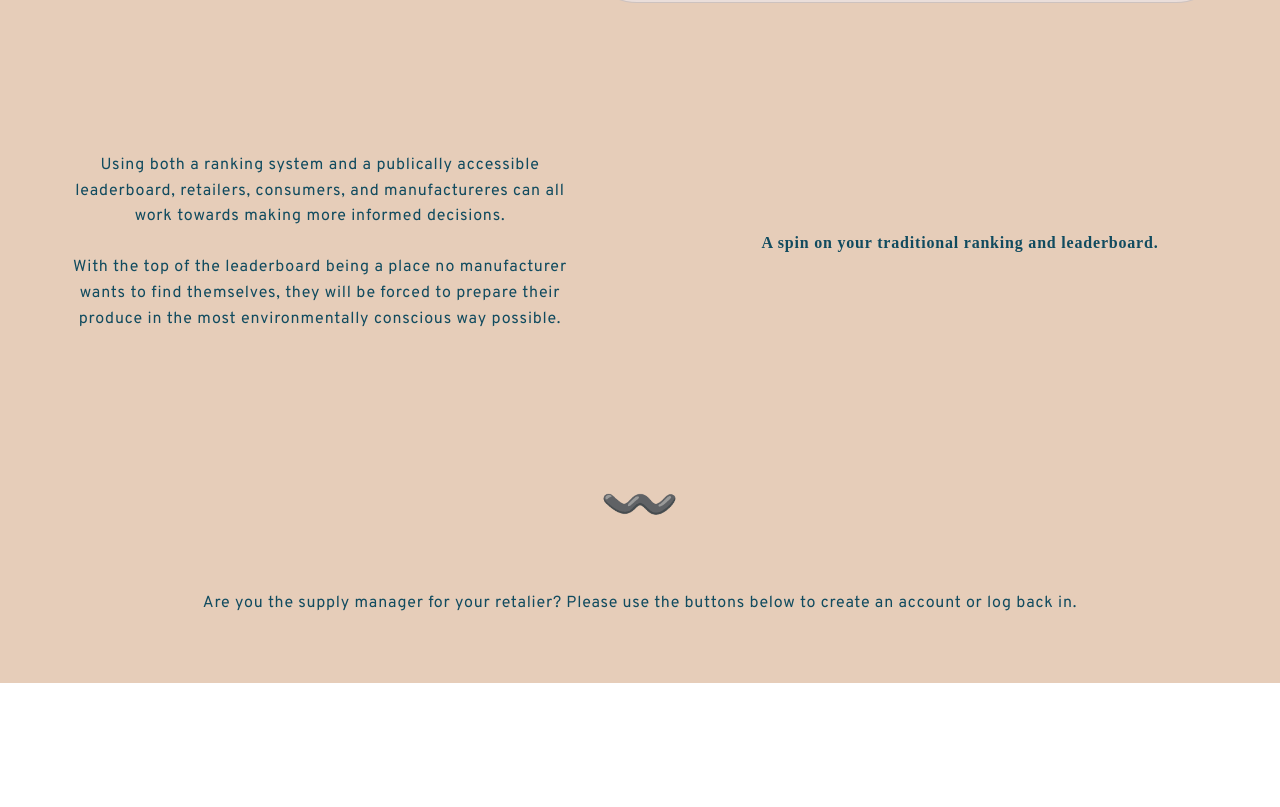
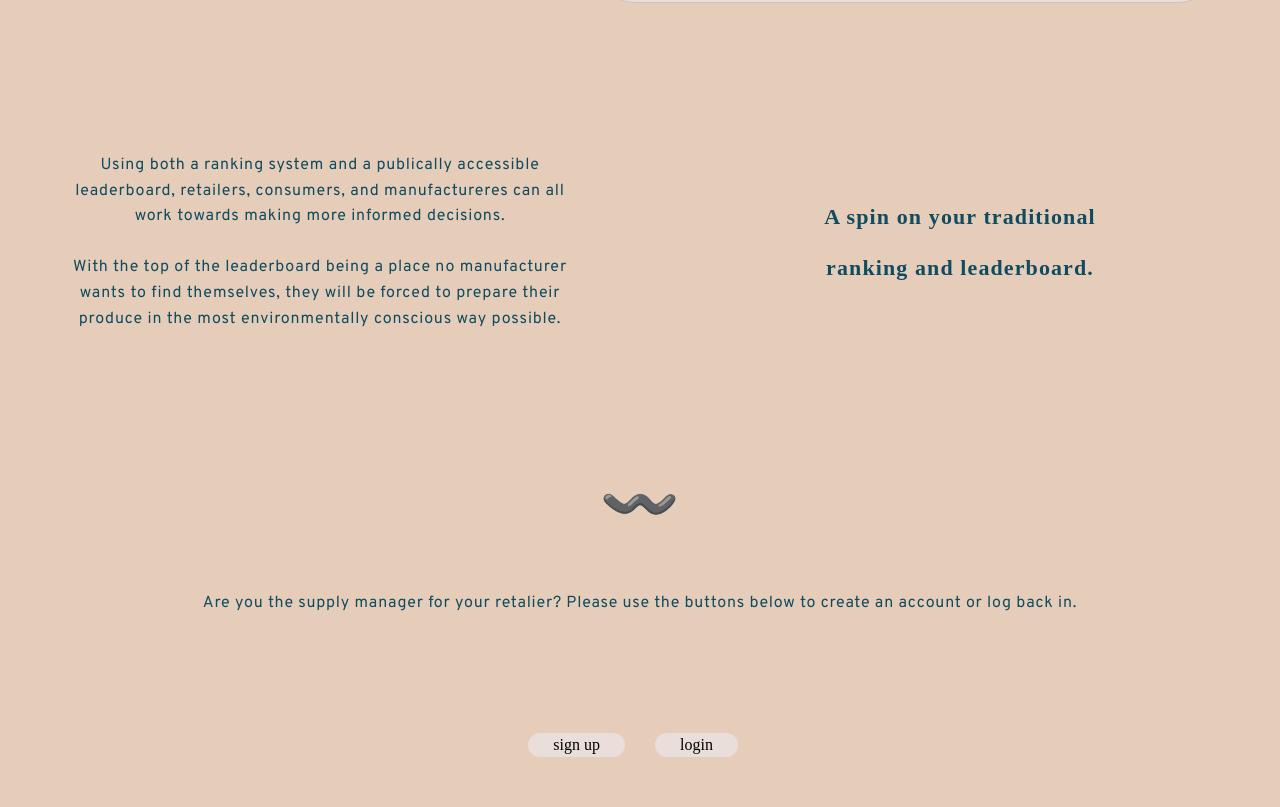
Before and after one commit to Tayef-Shah/Icy, a plain HTML site: page Index.html in a window 1280 px wide. Shown: the part 814-1621 px from the top of the page. Before the commit the page ends 1497 px from the top, so only its background shows below. Drawn offline with nearby package versions, Linux system fonts and the light colour scheme; a web font is replaced by a local one.

Commit message:
Added the rest of the homepage

```diff
--- a/Index.html
+++ b/Index.html
@@ -44,7 +44,7 @@
         <p id="summary">Using both a ranking system and a publically accessible leaderboard, retailers, consumers, and manufactureres can all work towards making more informed decisions.<br><br>With the top of the leaderboard being a place no manufacturer wants to find themselves, they will be forced to prepare their produce in the most environmentally conscious way possible.</p>
       </div>
       <div class="col-md-6" align="center">
-        <p id="summaryslogan">A spin on your traditional ranking and leaderboard.</p>
+        <p id="summaryslogan">A spin on your traditional<br><br>ranking and leaderboard.</p>
       </div>
     </div>
 
@@ -52,6 +52,15 @@
       <div class="col-md-12" align="center">
         <p id="wavy">〰️<br><br><br></p>
         <p id="question">Are you the supply manager for your retalier? Please use the buttons below to create an account or log back in.</p>
+      </div>
+    </div>
+
+    <div class="row d-flex align-items-center">
+      <div class="col-md-6 d-flex justify-content-end">
+        <button type="button" class="btn btn-success">sign up</button>
+      </div>
+      <div class="col-md-6 d-flex justify-content-start">
+        <button type="button" class="btn btn-success">login</button>
       </div>
     </div>
   </div>
--- a/main.css
+++ b/main.css
@@ -78,6 +78,7 @@ body {
   font-family: Overpass Mono;
   font-style: normal;
   font-weight: 600;
+  font-size: 22px;
   text-align: center;
   letter-spacing: 0.05em;
   color: #114B5F;
@@ -96,3 +97,14 @@ body {
   font-style: normal;
   font-weight: normal;
 }
+
+.btn-success {
+  background: #EADEDA;
+  border-radius: 25px;
+  border-style: none;
+  font-family: Overpass Mono;
+  font-style: normal;
+  font-weight: normal;
+  color: black;
+  padding: 0px 25px 0px 25px;
+}
```
